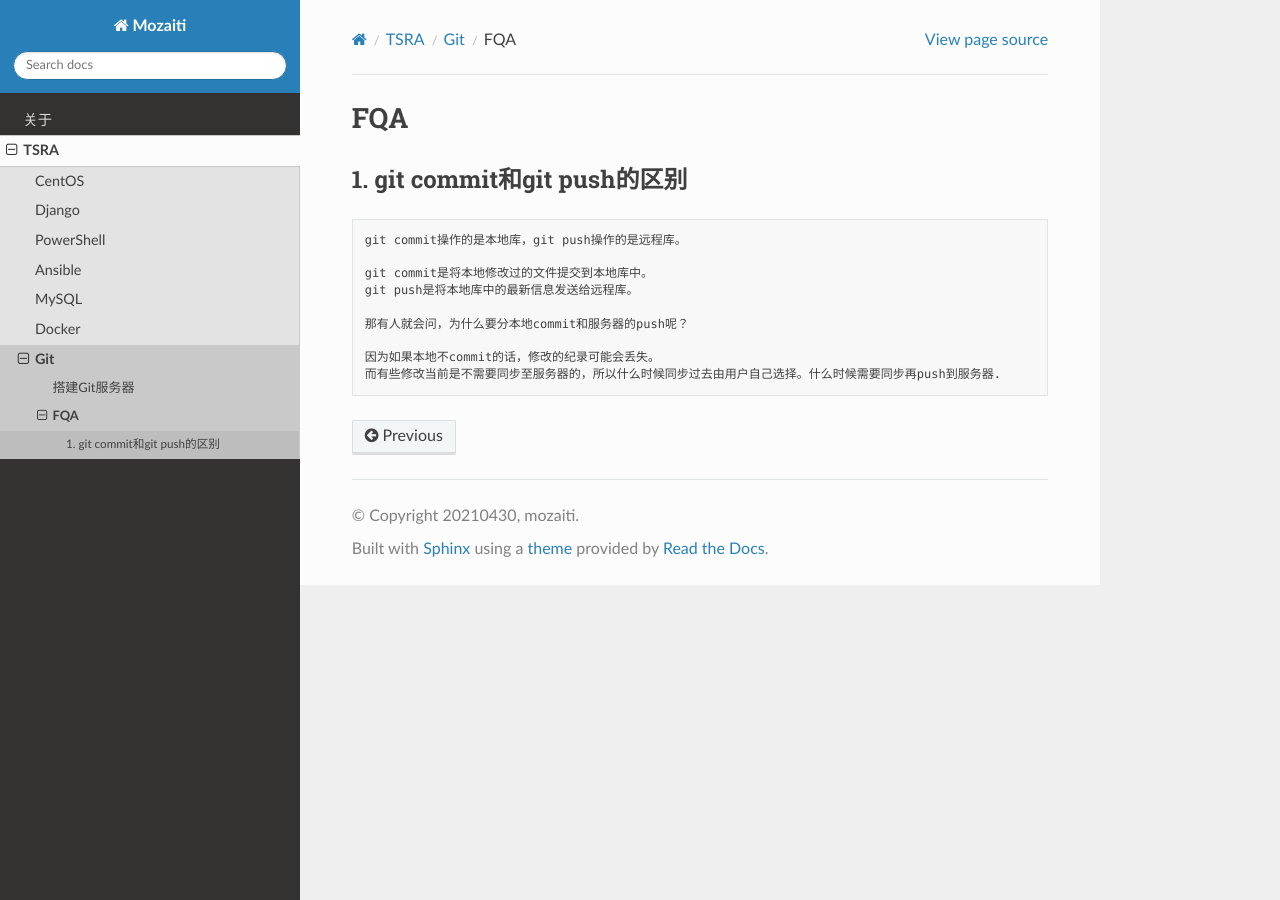
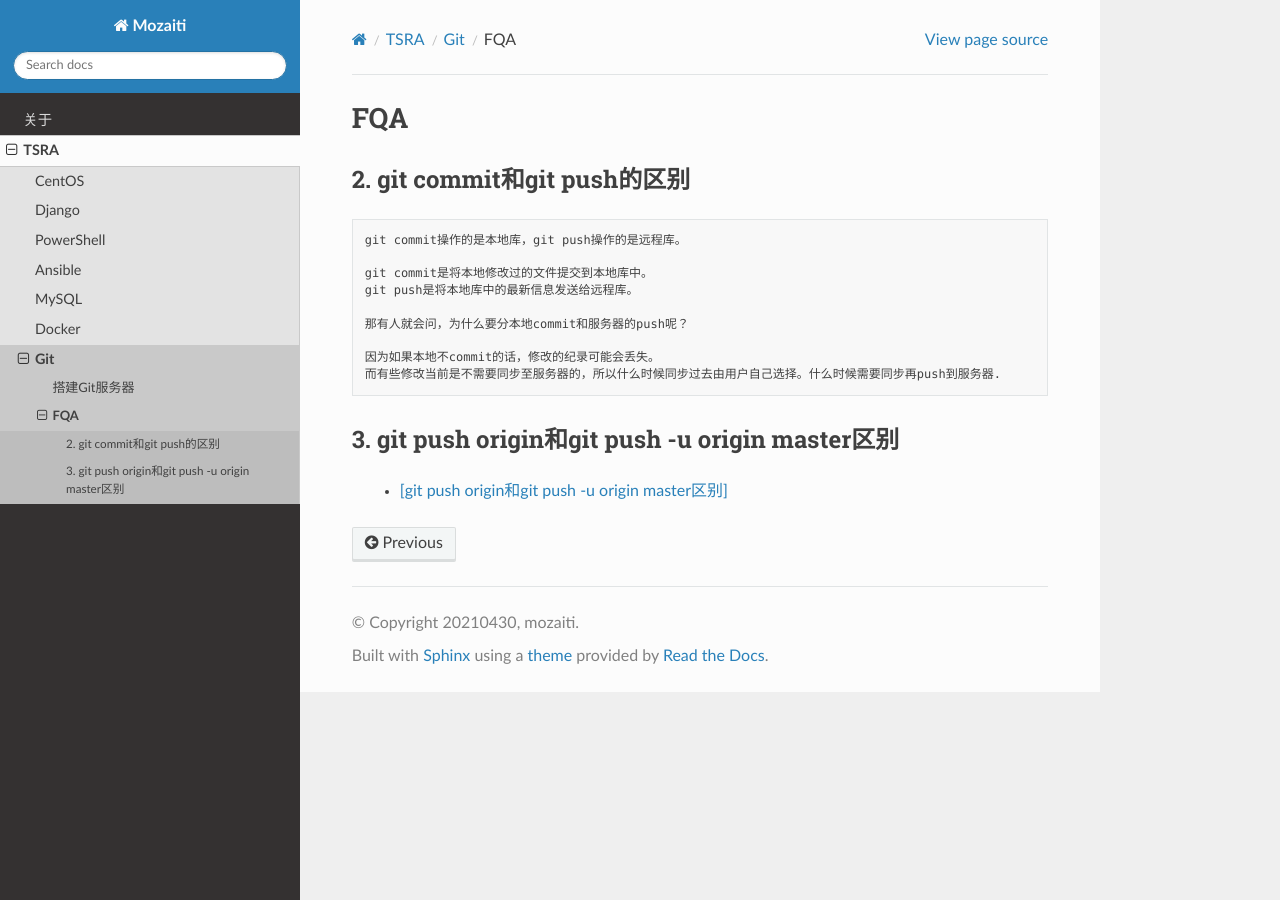
Before and after one commit to timhuang5129/mozaiti, a Sphinx documentation site: the page built from source/tsra/git/docs/fqa.rst, in a window 1280 px wide. Built offline with Sphinx 7.4.7 and the Read the Docs theme 2.0.0, drawn with Linux system fonts in a browser that asks for light colours; pages that are not in the unit, such as notebooks, are missing from menus.

Commit message:
Update fqa.rst

```diff
--- a/source/tsra/git/docs/fqa.rst
+++ b/source/tsra/git/docs/fqa.rst
@@ -2,7 +2,7 @@ FQA
 =======
 
 
-1. git commit和git push的区别
+2. git commit和git push的区别
 --------------------------------
 ::
 
@@ -15,3 +15,8 @@ FQA
 
   因为如果本地不commit的话，修改的纪录可能会丢失。
   而有些修改当前是不需要同步至服务器的，所以什么时候同步过去由用户自己选择。什么时候需要同步再push到服务器.
+
+3. git push origin和git push -u origin master区别
+---------------------------------------------------
+
+ - `[git push origin和git push -u origin master区别] <https://blog.csdn.net/chizhang1937/article/details/100800726>`_
```
